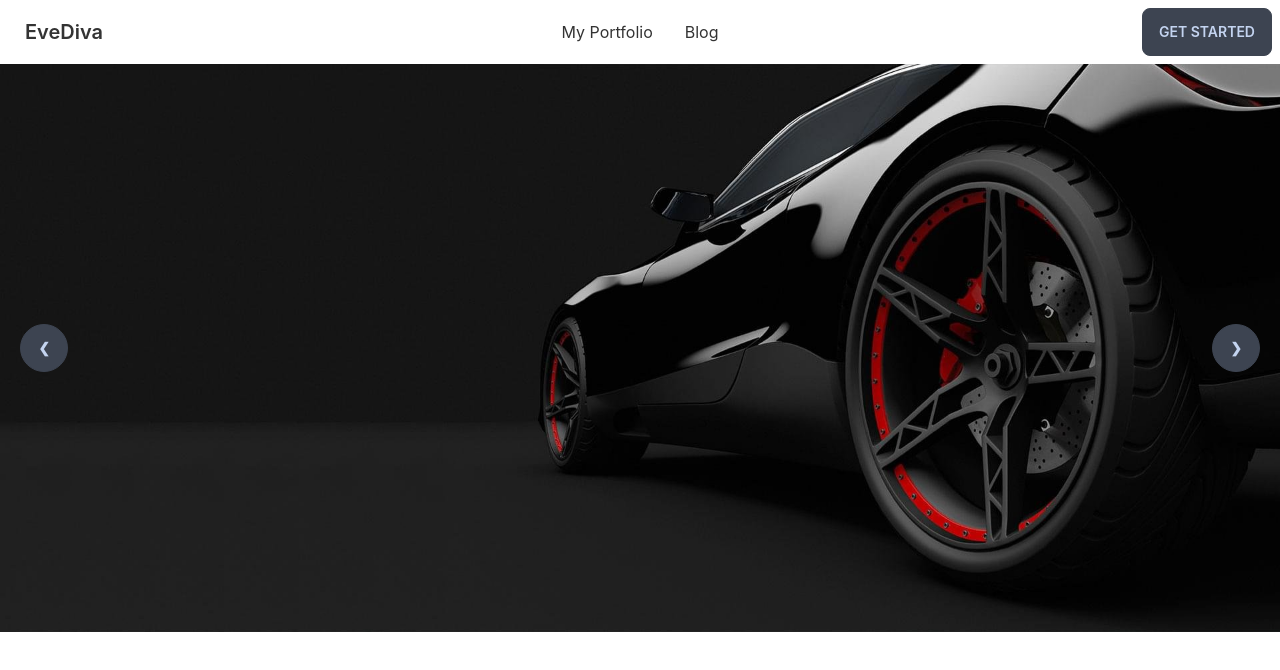
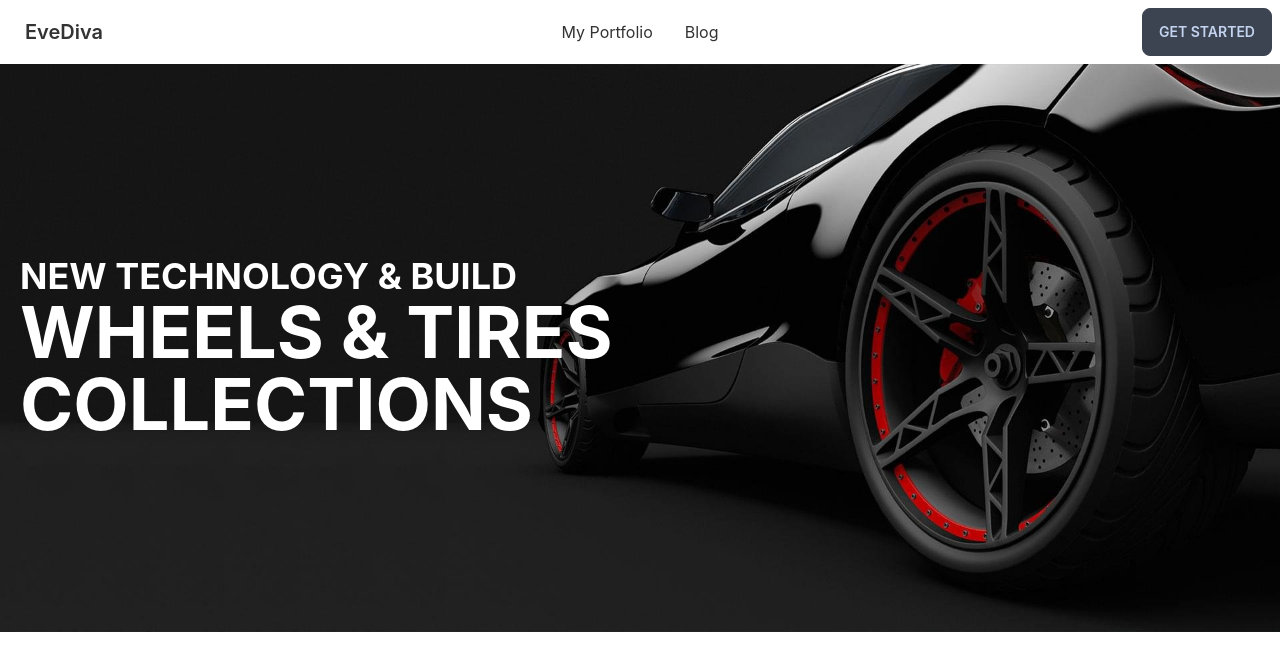
Before and after one commit to najmul-rusu/manufacturer-website-client-side, a React (Create React App) app: page / in a window 1280 px wide. Shown: the top 670 px of the page. Built offline with nearby package versions, Linux system fonts and the light colour scheme.

Commit message:
slider banner modify

```diff
--- a/src/components/HomeComponents/Slider/Slider.js
+++ b/src/components/HomeComponents/Slider/Slider.js
@@ -6,25 +6,21 @@ const Slider = () => {
   return (
     <div className="carousel w-full">
       <div id="slide1" className="carousel-item relative w-full">
-      <figure><img src={Slider1} className="w-full" alt="Slider1" /></figure>
-        <div className="absolute flex justify-between transform -translate-y-1/2 left-5 right-5 top-1/2">
-          <a href="#slide4" className="btn btn-circle">
-            ❮
-          </a>
-          <a href="#slide2" className="btn btn-circle">
-            ❯
-          </a>
-        </div>
-      </div>
-      <div id="slide2" className="carousel-item relative w-full">
-      <figure><img src={Slider2} className="w-full" alt="Slider2" /></figure>
-        <div className="absolute flex justify-between transform -translate-y-1/2 left-5 right-5 top-1/2">
-          <a href="#slide1" className="btn btn-circle">
-            ❮
-          </a>
-          <a href="#slide3" className="btn btn-circle">
-            ❯
-          </a>
+        <figure>
+          <img src={Slider1} className="w-full" alt="Slider1" />
+        </figure>
+        <div className="absolute transform -translate-y-1/2 left-5 right-5 top-1/2">
+          <div>
+            <h3 className="text-left text-4xl text-white font-bold">
+              NEW TECHNOLOGY & BUILD
+            </h3>
+            <h2 className="text-left text-7xl text-white font-bold">
+              WHEELS & TIRES
+            </h2>
+            <h2 className="text-left text-7xl text-white font-bold">
+              COLLECTIONS
+            </h2>
+          </div>
         </div>
       </div>
     </div>
```
